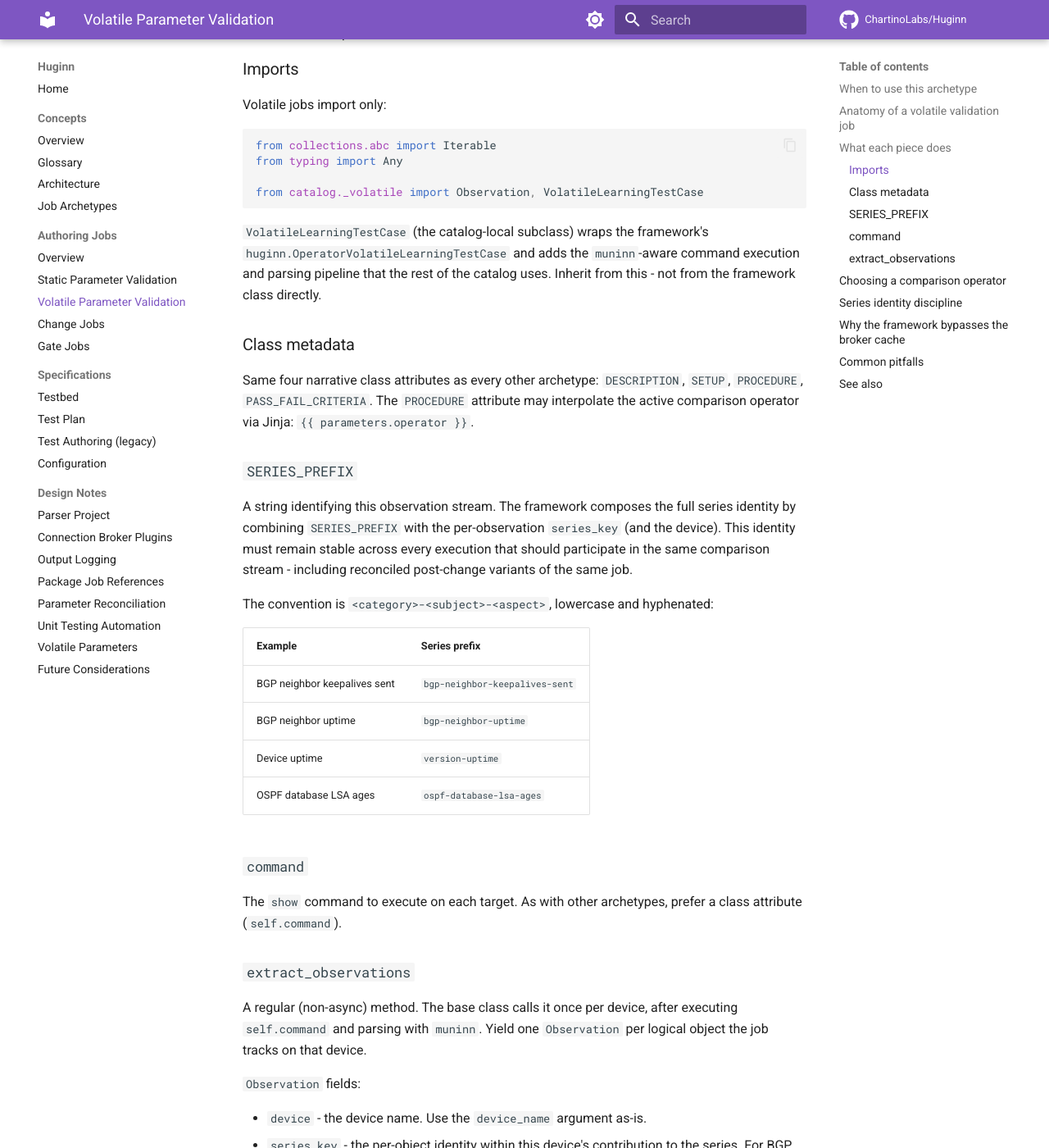
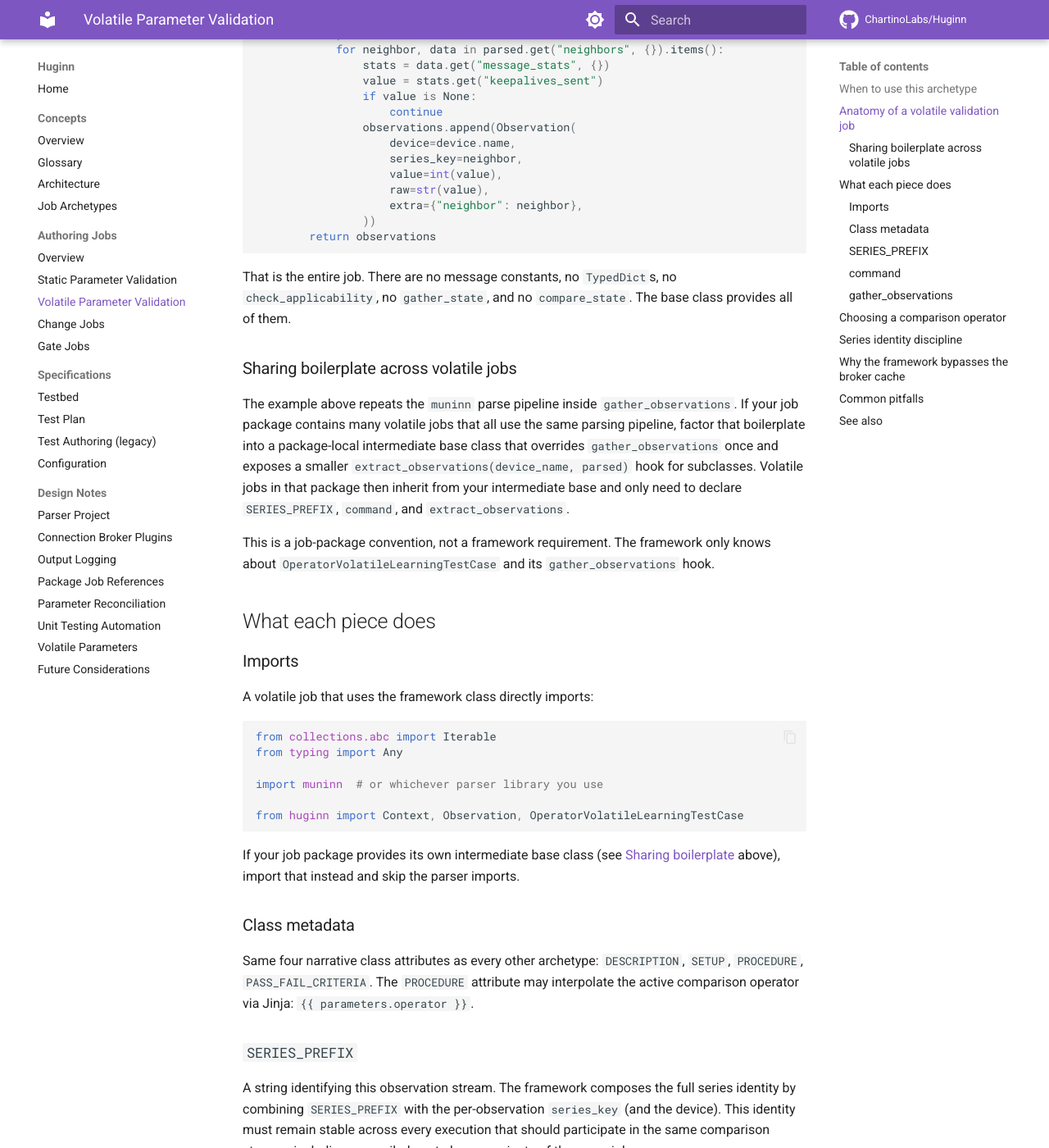
Before and after one commit to ChartinoLabs/Huginn, an MkDocs documentation site: the page built from docs/authoring/volatile-validation.md, in a window 1280 px wide and 1400 px high, scrolled down 2296 px. Shown: the whole window at 82% size. Built offline with MkDocs 1.6.1 and Material for MkDocs 9.7.7, drawn with Linux system fonts in a browser that asks for light colours; comment, search, counter and statistics services are not loaded; some of the changed text lies outside the part shown.

Commit message:
docs: address review feedback on archetype guides
- Drop the "failure injection vs normalization" framing from both
  Concepts and Change Jobs. The change archetype is direction-agnostic;
  contrasting the two terms creates a distinction the framework does
  not enforce.
- Rewrite the change-job description of how it uses LearningTestCase to
  reflect that gather_state captures candidate targets the test author
  then reviews and edits, rather than implying the job picks targets
  autonomously.
- Remove the "Restore variants" section. The _restore convention is a
  legacy of specific jobs and should not be encouraged for new jobs.
- Remove "catalog" references from authoring pages so the docs do not
  imply a single monolithic catalog. Volatile guide now demonstrates
  inheriting from the framework's OperatorVolatileLearningTestCase
  directly, with package-local intermediate base classes positioned as
  an optional convention rather than a requirement.
- Soften "harder to read" pitfall language to call out troubleshooting
  and modification difficulty as well.
- Add a precondition pitfall warning against scope creep: preconditions
  are a final safety check, not a place to bake in pre-change validation.

Co-Authored-By: Claude Opus 4.7 (1M context) <noreply@anthropic.com>

````diff
--- a/docs/authoring/volatile-validation.md
+++ b/docs/authoring/volatile-validation.md
@@ -21,8 +21,7 @@ Volatile jobs are dramatically smaller than static validation jobs because the f
 
 1. The narrative class metadata (`DESCRIPTION`, `SETUP`, `PROCEDURE`, `PASS_FAIL_CRITERIA`).
 2. The series prefix used to identify this observation stream across phases.
-3. The show command to execute.
-4. How to extract per-object observations from the parsed output.
+3. How observations are gathered from each target.
 
 A complete reference example follows. The job tracks BGP keepalives sent per neighbor per device.
 
@@ -32,10 +31,19 @@ A complete reference example follows. The job tracks BGP keepalives sent per nei
 from collections.abc import Iterable
 from typing import Any
 
-from catalog._volatile import Observation, VolatileLearningTestCase
+import muninn
+
+from huginn import (
+    Context,
+    Observation,
+    OperatorVolatileLearningTestCase,
+)
+
+mn = muninn.Muninn()
+mn.load_builtin_parsers()
 
 
-class VerifyBgpNeighborKeepalivesSentIncreasing(VolatileLearningTestCase):
+class VerifyBgpNeighborKeepalivesSentIncreasing(OperatorVolatileLearningTestCase):
     """Observation chain for BGP neighbor keepalives sent."""
 
     DESCRIPTION = (
@@ -64,39 +72,62 @@ class VerifyBgpNeighborKeepalivesSentIncreasing(VolatileLearningTestCase):
     SERIES_PREFIX = "bgp-neighbor-keepalives-sent"
     command = "show ip bgp neighbors"
 
-    def extract_observations(
-        self, device_name: str, parsed: dict[str, Any],
+    async def gather_observations(
+        self, context: Context,
     ) -> Iterable[Observation]:
-        for neighbor, data in parsed.get("neighbors", {}).items():
-            stats = data.get("message_stats", {})
-            value = stats.get("keepalives_sent")
-            if value is None:
-                continue
-            yield Observation(
-                device=device_name,
-                series_key=neighbor,
-                value=int(value),
-                raw=str(value),
-                extra={"neighbor": neighbor},
+        observations: list[Observation] = []
+        for device in context.targets:
+            result = await context.broker.execute(
+                device, self.command, use_cache=False,
             )
+            parsed = mn.parse(
+                os=device.os, command=self.command, output=result.output,
+            )
+            context.results.add_command_execution(
+                device=device.name,
+                command=self.command,
+                output=result,
+                parsed=parsed,
+            )
+            for neighbor, data in parsed.get("neighbors", {}).items():
+                stats = data.get("message_stats", {})
+                value = stats.get("keepalives_sent")
+                if value is None:
+                    continue
+                observations.append(Observation(
+                    device=device.name,
+                    series_key=neighbor,
+                    value=int(value),
+                    raw=str(value),
+                    extra={"neighbor": neighbor},
+                ))
+        return observations
 ```
 
 That is the entire job. There are no message constants, no `TypedDict`s, no `check_applicability`, no `gather_state`, and no `compare_state`. The base class provides all of them.
+
+### Sharing boilerplate across volatile jobs
+
+The example above repeats the `muninn` parse pipeline inside `gather_observations`. If your job package contains many volatile jobs that all use the same parsing pipeline, factor that boilerplate into a package-local intermediate base class that overrides `gather_observations` once and exposes a smaller `extract_observations(device_name, parsed)` hook for subclasses. Volatile jobs in that package then inherit from your intermediate base and only need to declare `SERIES_PREFIX`, `command`, and `extract_observations`.
+
+This is a job-package convention, not a framework requirement. The framework only knows about `OperatorVolatileLearningTestCase` and its `gather_observations` hook.
 
 ## What each piece does
 
 ### Imports
 
-Volatile jobs import only:
+A volatile job that uses the framework class directly imports:
 
 ```python
 from collections.abc import Iterable
 from typing import Any
 
-from catalog._volatile import Observation, VolatileLearningTestCase
+import muninn  # or whichever parser library you use
+
+from huginn import Context, Observation, OperatorVolatileLearningTestCase
 ```
 
-`VolatileLearningTestCase` (the catalog-local subclass) wraps the framework's `huginn.OperatorVolatileLearningTestCase` and adds the `muninn`-aware command execution and parsing pipeline that the rest of the catalog uses. Inherit from this - not from the framework class directly.
+If your job package provides its own intermediate base class (see [Sharing boilerplate](#sharing-boilerplate-across-volatile-jobs) above), import that instead and skip the parser imports.
 
 ### Class metadata
 
@@ -119,19 +150,19 @@ The convention is `<category>-<subject>-<aspect>`, lowercase and hyphenated:
 
 The `show` command to execute on each target. As with other archetypes, prefer a class attribute (`self.command`).
 
-### `extract_observations`
+### `gather_observations`
 
-A regular (non-async) method. The base class calls it once per device, after executing `self.command` and parsing with `muninn`. Yield one `Observation` per logical object the job tracks on that device.
+An async method. The framework calls it once per execution and expects an iterable of `Observation` objects covering every logical object the job tracks across every applicable target.
 
 `Observation` fields:
 
-- `device` - the device name. Use the `device_name` argument as-is.
+- `device` - the device name.
 - `series_key` - the per-object identity within this device's contribution to the series. For BGP, this is typically the neighbor address. For OSPF, the LSA ID. For per-device scalars, use the device name or an empty string.
 - `value` - the comparable scalar. **Must be an `int`** for operator-based comparisons (`gte`, `lt`, etc.). For duration strings, parse to seconds with `huginn.parse_duration_seconds(...)`.
 - `raw` - the human-readable form of the value, recorded in the observation log alongside the comparable scalar. Useful for debugging.
 - `extra` - optional dict of additional context attached to the observation in the log.
 
-Skip yielding an observation if the underlying parsed value is missing - `extract_observations` returns an `Iterable`, so a `continue` cleanly omits the item.
+Skip an observation if the underlying parsed value is missing rather than yielding an `Observation` with a sentinel value.
 
 ## Choosing a comparison operator
 
@@ -159,7 +190,7 @@ You do not need to opt into this behavior. The base class handles it. Do not add
 
 ## Common pitfalls
 
-- **Don't add `check_applicability`, `gather_state`, or `compare_state` overrides** unless you have a genuinely custom comparison scheme. The base class' implementations are correct for almost every case. If you do override, inherit from the framework's `VolatileLearningTestCase` (not the catalog wrapper) and study `09-volatile-parameters.md` first.
+- **Don't add `check_applicability`, `gather_state`, or `compare_state` overrides** unless you have a genuinely custom comparison scheme. The base class' implementations are correct for almost every case. If you do need a custom scheme that does not fit the single-operator model, inherit from the framework's `VolatileLearningTestCase` directly and study [Volatile Parameters](../09-volatile-parameters.md) first.
 - **Don't yield observations whose `value` is not directly comparable with `gte` / `lt`.** If the underlying value is a duration string, parse it to seconds first. If it's a string with no ordinal relationship, this archetype is not the right fit.
 - **Don't compose `series_key` from values that change as a side effect of the job's own execution.** The series identity must survive across phase boundaries unchanged.
 - **Don't expect the first observation in a run to compare against anything.** It establishes the baseline for the chain. The framework records it but does not compare. Subsequent observations in the same run compare against the most recent prior observation.
````
Also changed, not shown: docs/authoring/change.md (+15 -29 lines), docs/authoring/static-validation.md (+2 -2 lines), docs/concepts/archetypes.md (+2 -2 lines).
